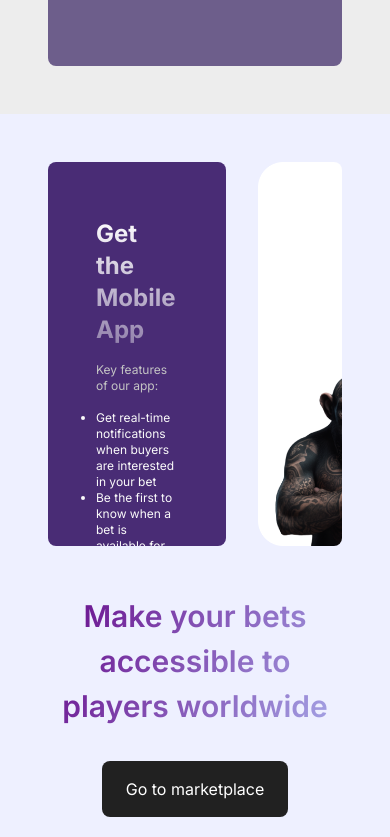
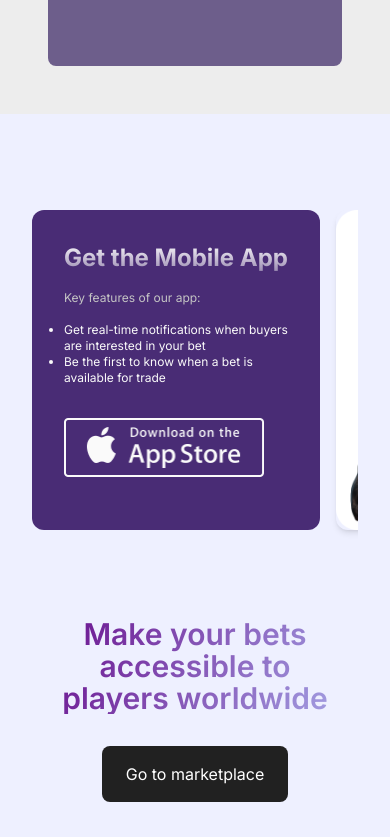
Before and after one commit to gitguti/bug-free-spoon, a Next.js app: page / in a window 390 px wide. Shown: the part 4967-5804 px from the top of the page. Built offline with nearby package versions, Linux system fonts and the light colour scheme; a web font is replaced by a local one.

Commit message:
update section5

```diff
--- a/src/app/components/home/Section5.jsx
+++ b/src/app/components/home/Section5.jsx
@@ -6,14 +6,21 @@ import Button from "../ui/Button";
 const Section5 = () => {
   return (
     <>
-    <div>
-<div className="p-12 md:p-36 bg-lila mx-auto">
-  <div className="flex gap-8 md:gap-16 overflow-x-scroll">
+      <div className="px-8 py-24 md:py-48  bg-lila mx-auto">
+      <div
+        class="flex overflow-x-scroll pb-10 scrollbar-hide">
+        <div
+          class="flex flex-nowrap w-full gap-4 md:gap-16 md:justify-center">
+          <div class="inline-block">
             <Card />
+          </div>
+          <div class="inline-block">
             <CTAApp />
           </div>
+        </div>
+      </div>
       <div className="mx-auto w-11/12 md:w-1/2 my-12 text-center">
-        <h2 className="text-3xl md:text-5xl font-semibold leading-normal my-8 text-gradient">
+      <h2 className="text-3xl md:text-5xl font-semibold leading-8 md:leading-normal my-8 text-gradient">
         Make your bets accessible to players worldwide
       </h2>
       <div className="flex justify-center">
@@ -21,16 +28,15 @@ const Section5 = () => {
         </div>
       </div>
       </div>
-      </div>
     </>
   );
 };
 
-const Card = ({ title, backgroundImage, titleColor, description, backgroundColor, image, width, height }) => {
 
+const Card = ({ }) => {
 return (
         <>
-    <div className="px-12 py-10 h-96 w-96 md:w-1/3 rounded-lg overflow-hidden justify-content-start text-new-white" style={{ backgroundColor: "#492C75" }}>
+          <div className="w-72 md:w-full h-80 px-8 md:px-12 py-4 md:py-8 md:h-96 max-w-xs overflow-hidden rounded-xl  bg-white hover:shadow-xl transition-shadow duration-300 ease-in-out  justify-content-start" style={{ backgroundColor: "#492C75" }}>
             <p className="text-2xl md:text-3xl font-bold mt-4 mb-4 text-gradient2">Get the Mobile App</p>
             <p className=" text-[#c4c4c4] mt-4 mb-4 text-xs md:text-base">Key features of our app:</p>
             <ul className='text-[#fafafa] text-xs md:text-sm mb-8 list-disc'>
@@ -49,7 +55,7 @@ const Card = ({ title, backgroundImage, titleColor, description, backgroundColor
         const CTAApp = ({ }) => {
   return (
         <>
-    <div className="w-full md:w-2/3 bg-cta-app bg-cover h-96 rounded-lg">
+          <div className="w-96 md:w-[120rem] h-80 px-12 py-10 md:h-96 max-w-4xl overflow-hidden rounded-xl shadow-md bg-cta-app bg-cover  hover:shadow-xl transition-shadow duration-300 ease-in-out">
           </div>
         </>
         )
```
Lines whose indentation alone changed are shown as unchanged.
